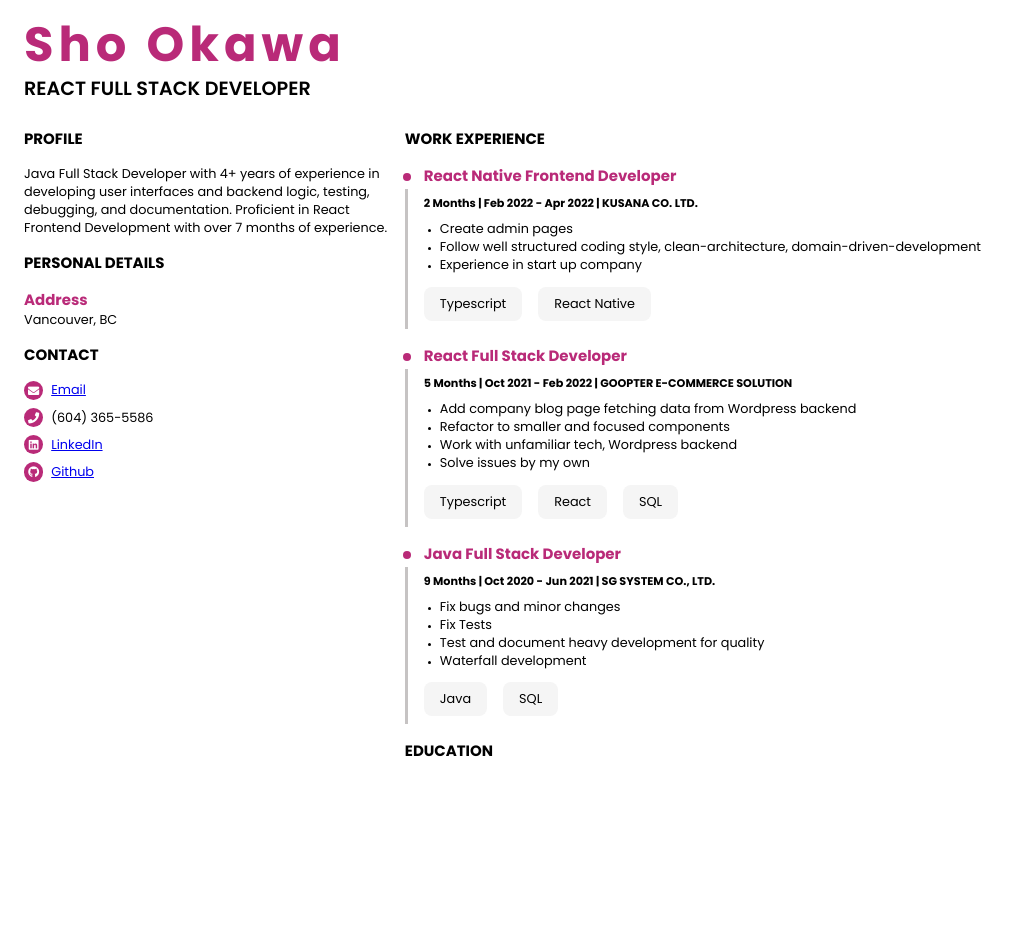
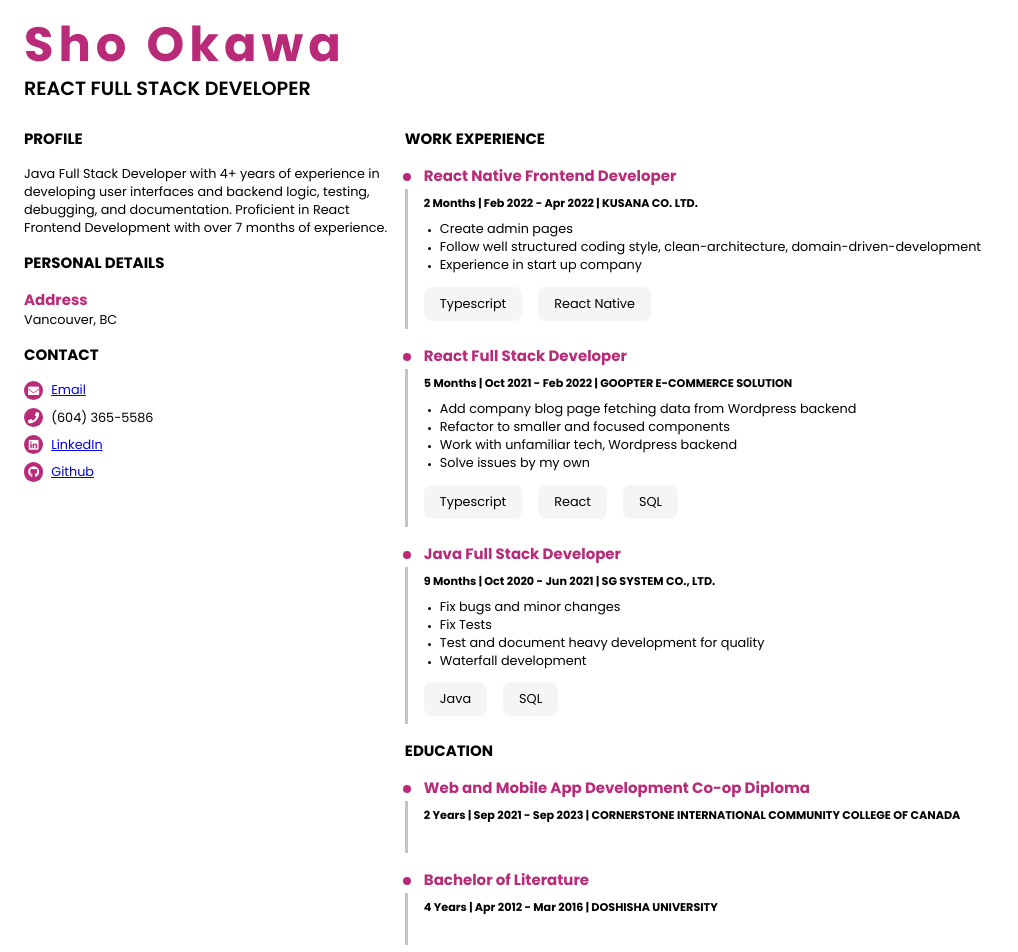
Before and after one commit to SOunit/resume-angular, an Angular app: page / in a window 1280 px wide. Shown: the top 952 px of the page, without its empty margins (0-1018 px from the left). Before the commit the page ends 800 px from the top, so only its background shows below. Built offline with nearby package versions, Linux system fonts and the light colour scheme.

Commit message:
add education to resume

```diff
--- a/src/app/app.component.html
+++ b/src/app/app.component.html
@@ -60,6 +60,11 @@
             [experience]="experience"
           ></app-experience>
           <h3 class="section-title">education</h3>
+          <app-education
+            *ngFor="let education of educations"
+            [education]="education"
+          ></app-education>
+          <h3 class="section-title">skills</h3>
         </div>
       </div>
     </main>
--- a/src/app/app.component.ts
+++ b/src/app/app.component.ts
@@ -1,5 +1,5 @@
 import { Component } from '@angular/core';
-import { Experience, ContactItem } from './shared/shared-types';
+import { Experience, ContactItem, Education } from './shared/shared-types';
 
 @Component({
   selector: 'app-root',
@@ -8,6 +8,18 @@ import { Experience, ContactItem } from './shared/shared-types';
 })
 export class AppComponent {
   title = 'resume';
+  educations: Education[] = [
+    {
+      title: 'Web and Mobile App Development Co-op Diploma',
+      term: '2 Years | Sep 2021 - Sep 2023',
+      schoolName: 'cornerstone international community college of canada',
+    },
+    {
+      title: 'Bachelor of Literature',
+      term: '4 Years | Apr 2012 - Mar 2016',
+      schoolName: 'doshisha university',
+    },
+  ];
   contactItemList: ContactItem[] = [
     {
       className: 'fas fa-envelope',
--- a/src/app/components/education/education.component.html
+++ b/src/app/components/education/education.component.html
@@ -1 +1,5 @@
-<p>education works!</p>
+<app-experience-card
+  [title]="education.title"
+  [term]="education.term"
+  [groupName]="education.schoolName"
+></app-experience-card>
--- a/src/app/components/education/education.component.ts
+++ b/src/app/components/education/education.component.ts
@@ -1,15 +1,19 @@
-import { Component, OnInit } from '@angular/core';
+import { Component, OnInit, Input } from '@angular/core';
+import { Education } from 'src/app/shared/shared-types';
 
 @Component({
   selector: 'app-education',
   templateUrl: './education.component.html',
-  styleUrls: ['./education.component.scss']
+  styleUrls: ['./education.component.scss'],
 })
 export class EducationComponent implements OnInit {
+  @Input() education: Education = {
+    title: '',
+    term: '',
+    schoolName: '',
+  };
 
-  constructor() { }
+  constructor() {}
 
-  ngOnInit(): void {
-  }
-
+  ngOnInit(): void {}
 }
--- a/src/app/components/experience-card/experience-card.component.html
+++ b/src/app/components/experience-card/experience-card.component.html
@@ -1 +1,27 @@
-<p>experience-card works!</p>
+<div class="experience">
+  <div class="design-dot-wrapper">
+    <div class="design-dot"></div>
+  </div>
+  <h3 class="main-color job-title">
+    {{ title }}
+  </h3>
+  <div
+    style="display: flex; justify-content: space-between; align-items: center"
+  >
+    <h4 class="time-company-name">
+      {{ term }} |
+      <span class="company-name">{{ groupName }}</span>
+    </h4>
+  </div>
+  <ul class="appeal-list">
+    <li class="appeal-item" *ngFor="let appeal of appeals">
+      {{ appeal }}
+    </li>
+  </ul>
+  <div style="display: flex">
+    <app-skill-icon
+      *ngFor="let skill of skills"
+      [title]="skill"
+    ></app-skill-icon>
+  </div>
+</div>
--- a/src/app/components/experience-card/experience-card.component.scss
+++ b/src/app/components/experience-card/experience-card.component.scss
@@ -0,0 +1,49 @@
+.experience {
+  border-left: 3px solid #c6c3c3;
+  padding-left: 1rem;
+  padding-bottom: 0.5rem;
+  margin-bottom: 1rem;
+  position: relative;
+}
+
+.job-title {
+  margin-bottom: 0;
+}
+
+.time-company-name {
+  margin-top: 0.5rem;
+  margin-bottom: 0.5rem;
+  font-size: 0.7rem;
+}
+
+.company-name {
+  text-transform: uppercase;
+}
+
+.appeal-list {
+  padding-left: 1rem;
+  margin-top: 0;
+}
+
+.appeal-item::marker {
+  font-size: 0.5rem; /* Set the font size to adjust the marker size */
+}
+
+.design-dot-wrapper {
+  display: flex;
+  justify-content: center;
+  align-items: center;
+  position: absolute;
+  background-color: #fff !important;
+  top: -4;
+  left: -13px;
+  width: 1.5rem;
+  height: 1.5rem;
+}
+
+.design-dot {
+  width: 0.5rem;
+  height: 0.5rem;
+  background-color: rgb(185, 42, 120) !important;
+  border-radius: 50%;
+}
--- a/src/app/components/experience/experience.component.html
+++ b/src/app/components/experience/experience.component.html
@@ -1,27 +1,7 @@
-<div class="experience">
-  <div class="design-dot-wrapper">
-    <div class="design-dot"></div>
-  </div>
-  <h3 class="main-color job-title">
-    {{ experience.jobTitle }}
-  </h3>
-  <div
-    style="display: flex; justify-content: space-between; align-items: center"
-  >
-    <h4 class="time-company-name">
-      {{ experience.term }} |
-      <span class="company-name">{{ experience.companyName }}</span>
-    </h4>
-  </div>
-  <ul class="appeal-list">
-    <li class="appeal-item" *ngFor="let appeal of experience.appeals">
-      {{ appeal }}
-    </li>
-  </ul>
-  <div style="display: flex">
-    <app-skill-icon
-      *ngFor="let skill of experience.skills"
-      [title]="skill"
-    ></app-skill-icon>
-  </div>
-</div>
+<app-experience-card
+  [title]="experience.jobTitle"
+  [term]="experience.term"
+  [groupName]="experience.companyName"
+  [appeals]="experience.appeals"
+  [skills]="experience.skills"
+></app-experience-card>
--- a/src/app/shared/shared-types.ts
+++ b/src/app/shared/shared-types.ts
@@ -6,6 +6,12 @@ export interface Experience {
   skills: string[];
 }
 
+export interface Education {
+  title: string;
+  term: string;
+  schoolName: string;
+}
+
 export interface ContactItem {
   className: string;
   linkTitle: string;
```
Also changed, not shown: src/app/components/experience-card/experience-card.component.ts (+9 -6 lines).
